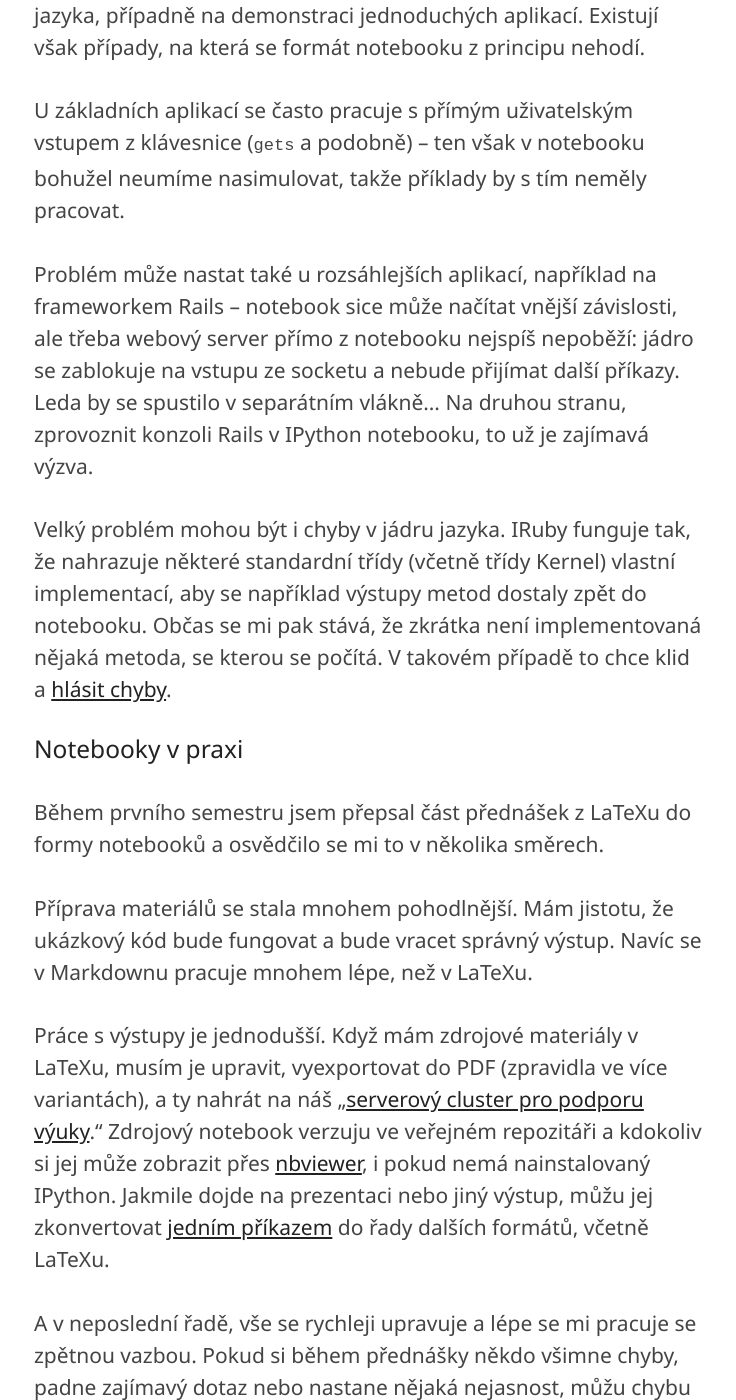
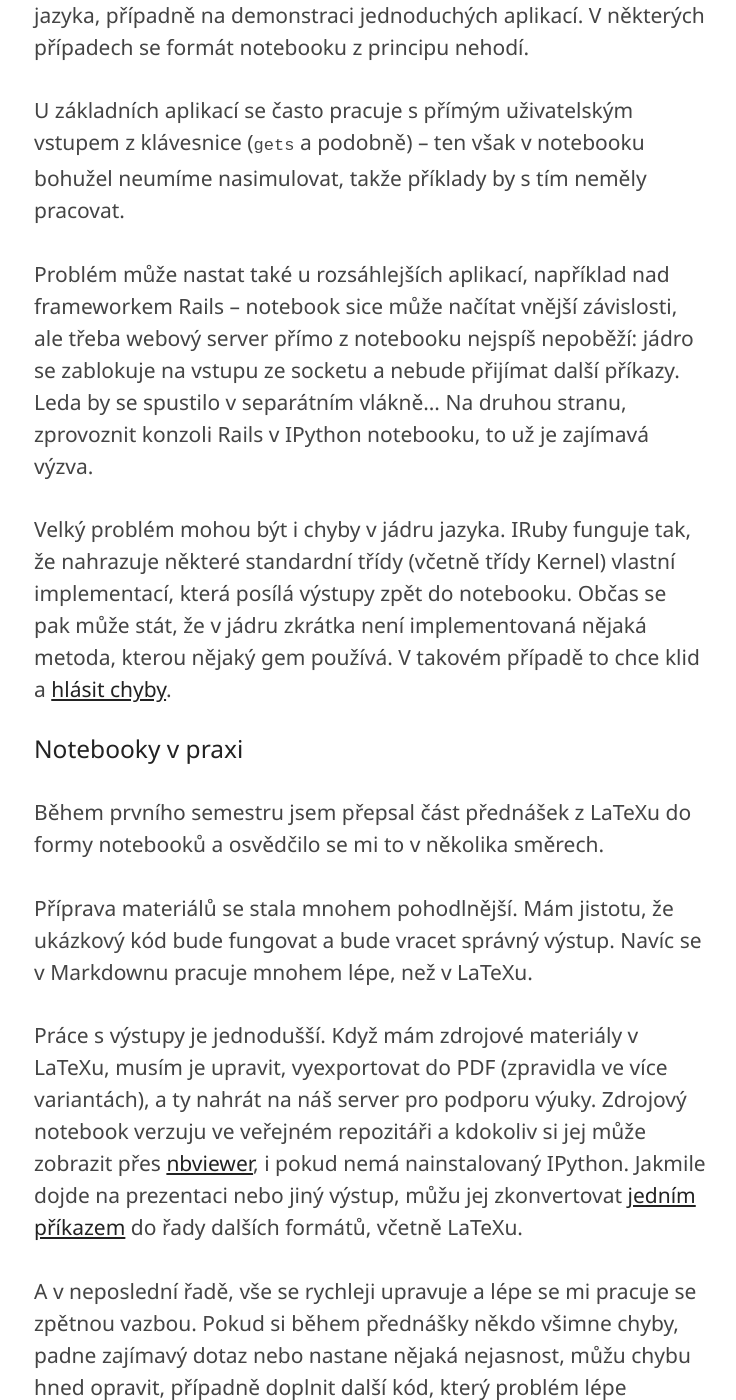
Before and after one commit to jnv/bitoff.cz, a Jekyll site: the page built from _posts/2014-06-04-iruby.md, in a window 1280 px wide and 1400 px high, scrolled down 8187 px. Shown: the whole window, without its empty margins (270-1006 px from the left). Built offline with Jekyll 4.4.1, drawn with Linux system fonts in a browser that asks for light colours; some web fonts are replaced; comment, search, counter and statistics services are not loaded; some of the changed text lies outside the part shown.

Commit message:
iruby :tired_face:

```diff
--- a/_posts/2014-06-04-iruby.md
+++ b/_posts/2014-06-04-iruby.md
@@ -115,13 +115,13 @@ Speciální funkce pro vizualizaci v noteboocích jsou nejlépe podporované v P
 
 ## K čemu se notebooky nehodí
 
-Notebooky jsou ideální na ukázku syntaxe a základních konstrukcí jazyka, případně na demonstraci jednoduchých aplikací. Existují však případy, na která se formát notebooku z principu nehodí.
+Notebooky jsou ideální na ukázku syntaxe a základních konstrukcí jazyka, případně na demonstraci jednoduchých aplikací. V některých případech se formát notebooku z principu nehodí.
 
 U základních aplikací se často pracuje s přímým uživatelským vstupem z klávesnice (`gets` a podobně) -- ten však v notebooku bohužel neumíme nasimulovat, takže příklady by s tím neměly pracovat.
 
-Problém může nastat také u rozsáhlejších aplikací, například na frameworkem Rails -- notebook sice může načítat vnější závislosti, ale třeba webový server přímo z notebooku nejspíš nepoběží: jádro se zablokuje na vstupu ze socketu a nebude přijímat další příkazy. Leda by se spustilo v separátním vlákně... Na druhou stranu, zprovoznit konzoli Rails v IPython notebooku, to už je zajímavá výzva.
+Problém může nastat také u rozsáhlejších aplikací, například nad frameworkem Rails -- notebook sice může načítat vnější závislosti, ale třeba webový server přímo z notebooku nejspíš nepoběží: jádro se zablokuje na vstupu ze socketu a nebude přijímat další příkazy. Leda by se spustilo v separátním vlákně... Na druhou stranu, zprovoznit konzoli Rails v IPython notebooku, to už je zajímavá výzva.
 
-Velký problém mohou být i chyby v jádru jazyka. IRuby funguje tak, že nahrazuje některé standardní třídy (včetně třídy Kernel) vlastní implementací, aby se například výstupy metod dostaly zpět do notebooku. Občas se mi pak stává, že zkrátka není implementovaná nějaká metoda, se kterou se počítá. V takovém případě to chce klid a [hlásit chyby](https://github.com/minad/iruby/issues).
+Velký problém mohou být i chyby v jádru jazyka. IRuby funguje tak, že nahrazuje některé standardní třídy (včetně třídy Kernel) vlastní implementací, která posílá výstupy zpět do notebooku. Občas se pak může stát, že v jádru zkrátka není implementovaná nějaká metoda, kterou nějaký gem používá. V takovém případě to chce klid a [hlásit chyby](https://github.com/minad/iruby/issues).
 
 ## Notebooky v praxi
 {:#exp}
@@ -130,12 +130,11 @@ Během prvního semestru jsem přepsal část přednášek z LaTeXu do formy not
 
 Příprava materiálů se stala mnohem pohodlnější. Mám jistotu, že ukázkový kód bude fungovat a bude vracet správný výstup. Navíc se v Markdownu pracuje mnohem lépe, než v LaTeXu.
 
-Práce s výstupy je jednodušší. Když mám zdrojové materiály v LaTeXu, musím je upravit, vyexportovat do PDF (zpravidla ve více variantách), a ty nahrát na náš „[serverový cluster pro podporu výuky](https://edux.fit.cvut.cz/).“ Zdrojový notebook verzuju ve veřejném repozitáři a kdokoliv si jej může zobrazit přes [nbviewer](http://nbviewer.ipython.org/), i pokud nemá nainstalovaný IPython. Jakmile dojde na prezentaci nebo jiný výstup, můžu jej zkonvertovat [jedním příkazem](http://ipython.org/ipython-doc/stable/notebook/nbconvert.html) do řady dalších formátů, včetně LaTeXu.
+Práce s výstupy je jednodušší. Když mám zdrojové materiály v LaTeXu, musím je upravit, vyexportovat do PDF (zpravidla ve více variantách), a ty nahrát na náš server pro podporu výuky. Zdrojový notebook verzuju ve veřejném repozitáři a kdokoliv si jej může zobrazit přes [nbviewer](http://nbviewer.ipython.org/), i pokud nemá nainstalovaný IPython. Jakmile dojde na prezentaci nebo jiný výstup, můžu jej zkonvertovat [jedním příkazem](http://ipython.org/ipython-doc/stable/notebook/nbconvert.html) do řady dalších formátů, včetně LaTeXu.
 
 A v neposlední řadě, vše se rychleji upravuje a lépe se mi pracuje se zpětnou vazbou. Pokud si během přednášky někdo všimne chyby, padne zajímavý dotaz nebo nastane nějaká nejasnost, můžu chybu hned opravit, případně doplnit další kód, který problém lépe vysvětluje. Po přednášce pak změny jen uhladím a publikuju.
 
-IRuby jsem si vyzkoušel i na [Rails Girls]({% post_url 2014-05-31-railsgirls %}), kde jsme si v notebooku ukazovali dědičnost.
-
+Po IRuby jsem sáhnul i na [Rails Girls]({% post_url 2014-05-31-railsgirls %}), kde jsme si v notebooku ukázali dědičnost tříd.
 
 <figure>
 <blockquote class="twitter-tweet tw-align-center">
@@ -166,9 +165,9 @@ Server se spouští příkazem `iruby notebook` v adresáři s notebooky. Chová
 ## Prezentace s notebookem
 {:#slidemode}
 
-Pro vytváření prezentací používám výše zmíněná [metadata u buněk](#cell-meta). Buňce nastavím příslušné chování (-/Slide/Subslide/Fragment/Skip/Notes), podle kterého se vygeneruje výsledná prezentace. Tím pádem mohu některé buňky z prezentace zcela vynechat a některé použít jako poznámky přednášejícího -- názorně je to ukázané [v tomto článku](http://www.damian.oquanta.info/posts/make-your-slides-with-ipython.html). Zkonvertovaný notebook pak bude používat [Reveal.js](http://lab.hakim.se/reveal-js/).
+Pro vytváření prezentací používám výše zmíněná [metadata u buněk](#cell-meta). Buňce nastavím příslušné chování (-/Slide/Subslide/Fragment/Skip/Notes), podle kterého se vygeneruje výsledná prezentace. Tím pádem mohu některé buňky z prezentace zcela vynechat a některé použít jako poznámky přednášejícího -- názorně je to ukázané [v tomto článku](http://www.damian.oquanta.info/posts/make-your-slides-with-ipython.html). Zkonvertovaný notebook pak bude používat [Reveal.js](http://lab.hakim.se/reveal-js/). To má však jeden zásadní háček: vygenerovaná prezentace obsahuje opět jenom statické ukázky kódu, tím pádem celá anabáze za lepším přednášením ztrácí smysl.
 
-To má však jeden zásadní háček: vygenerovaná prezentace obsahuje opět jenom statické ukázky kódu, tím pádem celá anabáze za lepším přednášením ztrácí smysl. Editor notebooků je jenom JavaScript, HTML a CSS, takže není problém jej rozšířit o další funkce. K tomu existuje celý [repozitář notebook-extensions](https://github.com/ipython-contrib/IPython-notebook-extensions/wiki), konkrétně rozšíření [slidemode](https://github.com/ipython-contrib/IPython-notebook-extensions/tree/master/slidemode), které umožňuje editor notebooku přepnout do režimu prezentace. Ta se potom chová podobně jako vyexportovaná prezentace (používá stejná metadata), ale všechny buňky je možné upravovat a spouštět.
+Editor notebooků je jenom JavaScript, HTML a CSS, takže není problém jej rozšířit o další funkce. K tomu existuje celý [repozitář notebook-extensions](https://github.com/ipython-contrib/IPython-notebook-extensions/wiki), konkrétně rozšíření [slidemode](https://github.com/ipython-contrib/IPython-notebook-extensions/tree/master/slidemode), které umožňuje editor notebooku přepnout do režimu prezentace. Ta se potom chová podobně jako vyexportovaná prezentace (používá stejná metadata), ale všechny buňky je možné upravovat a spouštět.
 
 <figure class="full">
 [![]({{page.assets}}/iruby-slidemode.png)]({{page.assets}}/iruby-slidemode.png)
```
Also changed, not shown: other parts of _posts/2014-06-04-iruby.md (+1 -1 lines).
